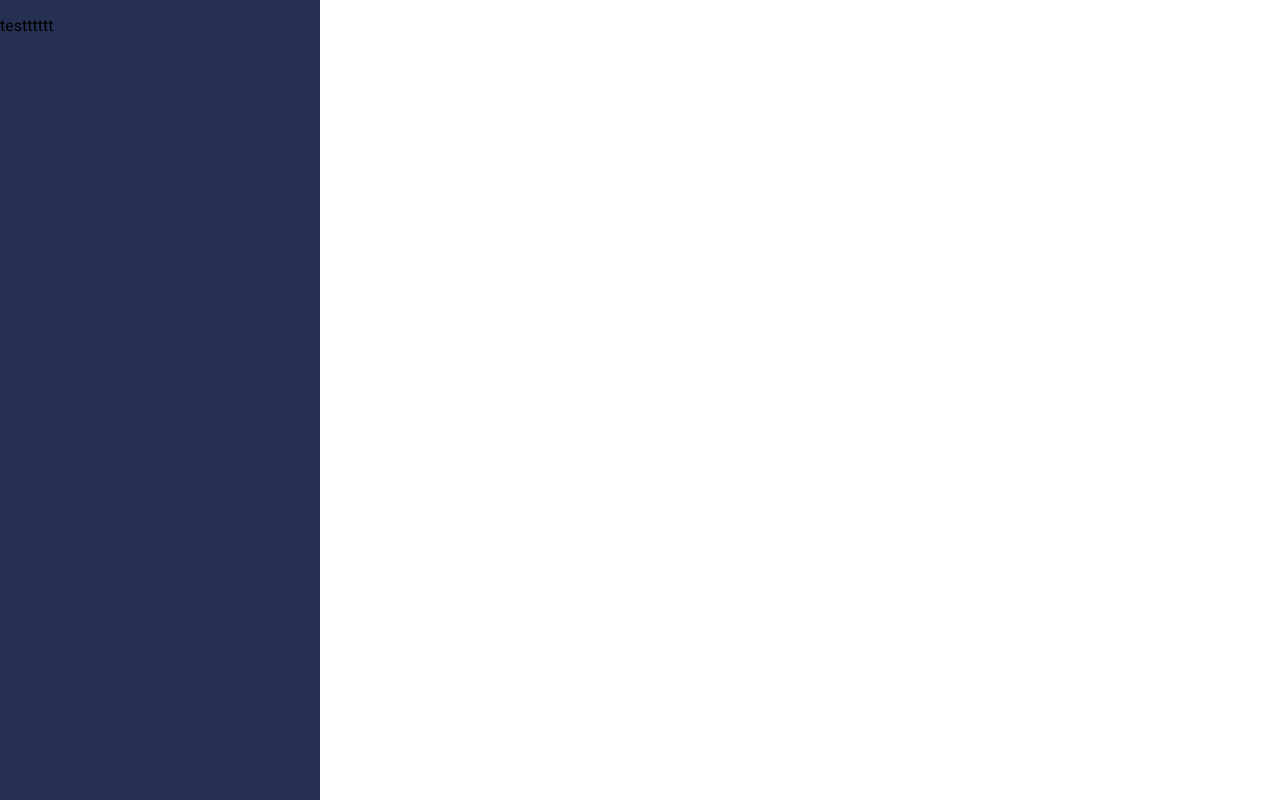
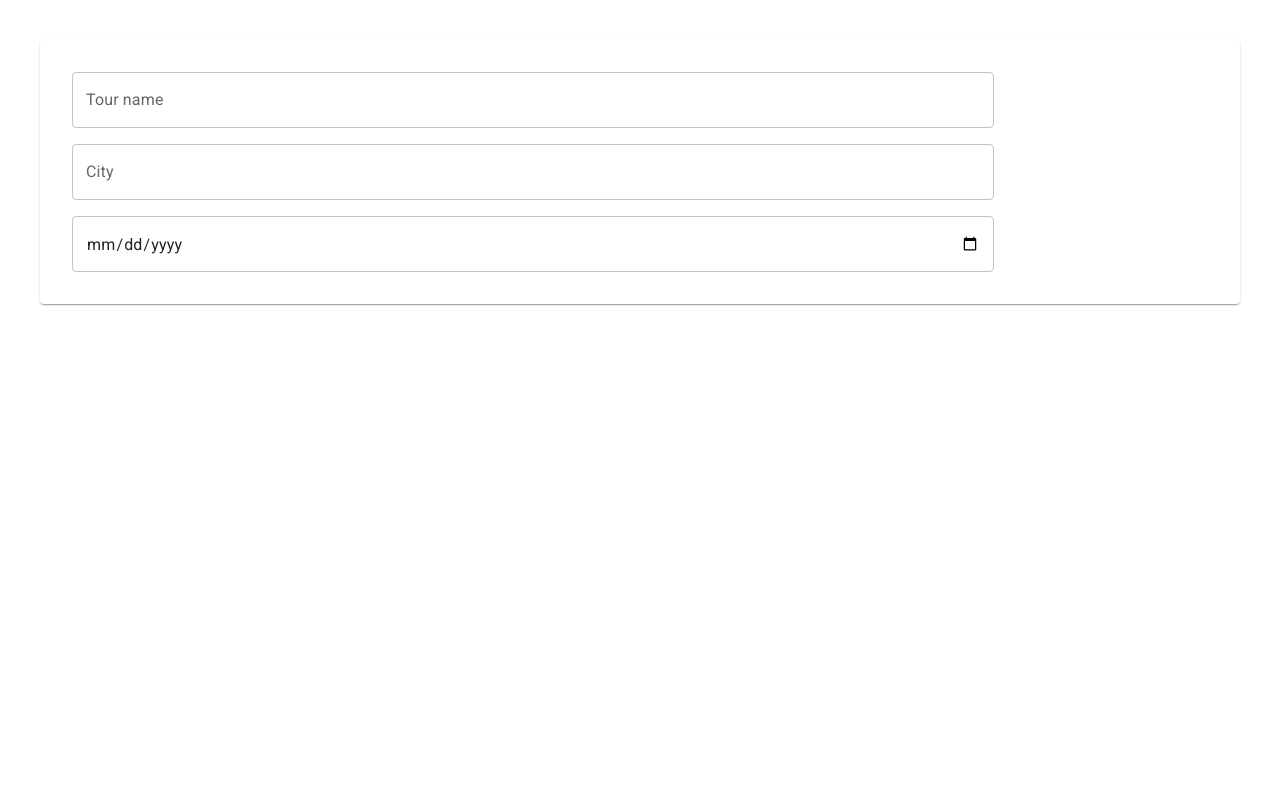
Before and after one commit to eparzych/travel-calculator, a React (Create React App) app: page / in a window 1280 px wide. Built offline with nearby package versions, Linux system fonts and the light colour scheme.

Commit message:
Added MUI Material & MUI Styles, Create component AddTripForm

```diff
--- a/src/App/App.js
+++ b/src/App/App.js
@@ -1,10 +1,26 @@
 import React from 'react';
 import './App.css';
+import { createTheme } from '@mui/material';
+import { makeStyles, ThemeProvider } from '@mui/styles';
 import AddTrip from "../components/AddTrip";
 
+const theme = createTheme({})
+
+const useStyles = makeStyles({
+  appMain: {
+    width: '100%'
+  }
+})
+
 function App() {
+  const classes = useStyles();
+
   return (
-    <AddTrip />
+    <ThemeProvider theme={theme}>
+        <div className={classes.appMain}>
+          <AddTrip />
+        </div>
+    </ThemeProvider>
   );
 }
 
--- a/src/components/AddTrip.js
+++ b/src/components/AddTrip.js
@@ -1,25 +1,23 @@
-import React from 'react';
-import { makeStyles, withStyles } from '@mui/styles';
+import React, { useState, useEffect } from 'react';
+import AddTripForm from "./AddTripForm";
+import { Grid, TextField, makeStyles, FormControl, RadioGroup, FormControlLabel, Ratio, FormLabel } from '@mui/styles';
+import { Paper } from '@mui/material';
 
-const useStyles = makeStyles({
-    addTrip:{
-        display: 'flex',
-        flexDirection: 'column',
-        position: 'absolute',
-        left: '0px',
-        width: '320px',
-        height: '100%',
-        backgroundColor: '#253053'
 
+const useStyles = makeStyles(theme => ({
+    pageContent: {
+        margin: theme.spacing(5),
+        padding: theme.spacing(3)
     }
-})
+}))
 
 export default function AddTrip(){
 
     const classes = useStyles();
+
     return(
-        <div className={classes.addTrip}>
-<p>testttttt</p>
-        </div>
+        <Paper className={classes.pageContent}>
+            <AddTripForm />
+        </Paper>
     )
 }
--- /dev/null
+++ b/src/components/AddTripForm.js
@@ -0,0 +1,54 @@
+import React, { useState, useEffect } from 'react';
+import { makeStyles } from '@mui/styles';
+import { Grid, TextField } from '@mui/material';
+
+const useStyles = makeStyles(theme => ({
+    root: {
+        '& .MuiFormControl-root': {
+            width: '80%',
+            margin: theme.spacing(1),
+        }
+    }
+}))
+
+const initialFValues = {
+    id: 0,
+    title:'',
+    city:'',
+    startDate: new Date(),
+    endDate: new Date(),
+    isPermanent: false,
+}
+
+export default function AddTripForm(){
+
+    const  [values, setValues] = useState(initialFValues);
+    const classes = useStyles();
+
+    const inputProps = {
+        step: 300,
+      };
+
+    return(
+
+        <form className={classes.root}>
+            <Grid container>
+                <Grid item xs={12}>
+                    <TextField
+                        variant="outlined"
+                        label="Tour name"
+                        value={values.title}/>
+                </Grid>
+                <Grid item xs={12}>
+                    <TextField
+                            variant="outlined"
+                            label="City"
+                            value={values.city} />
+                </Grid>
+                <Grid item xs={12}>
+                    <TextField id="time" type="date" inputProps={inputProps} />
+                </Grid>
+            </Grid>
+        </form>
+    )
+}
```
